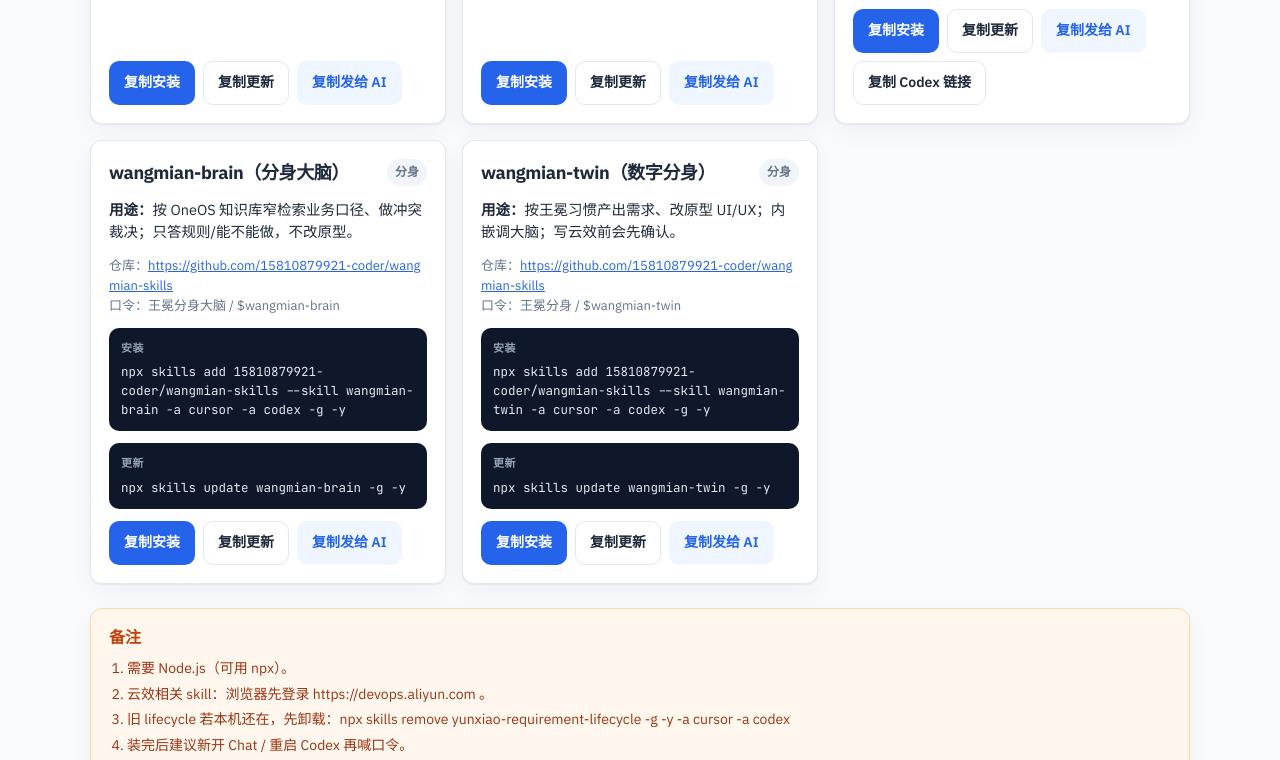
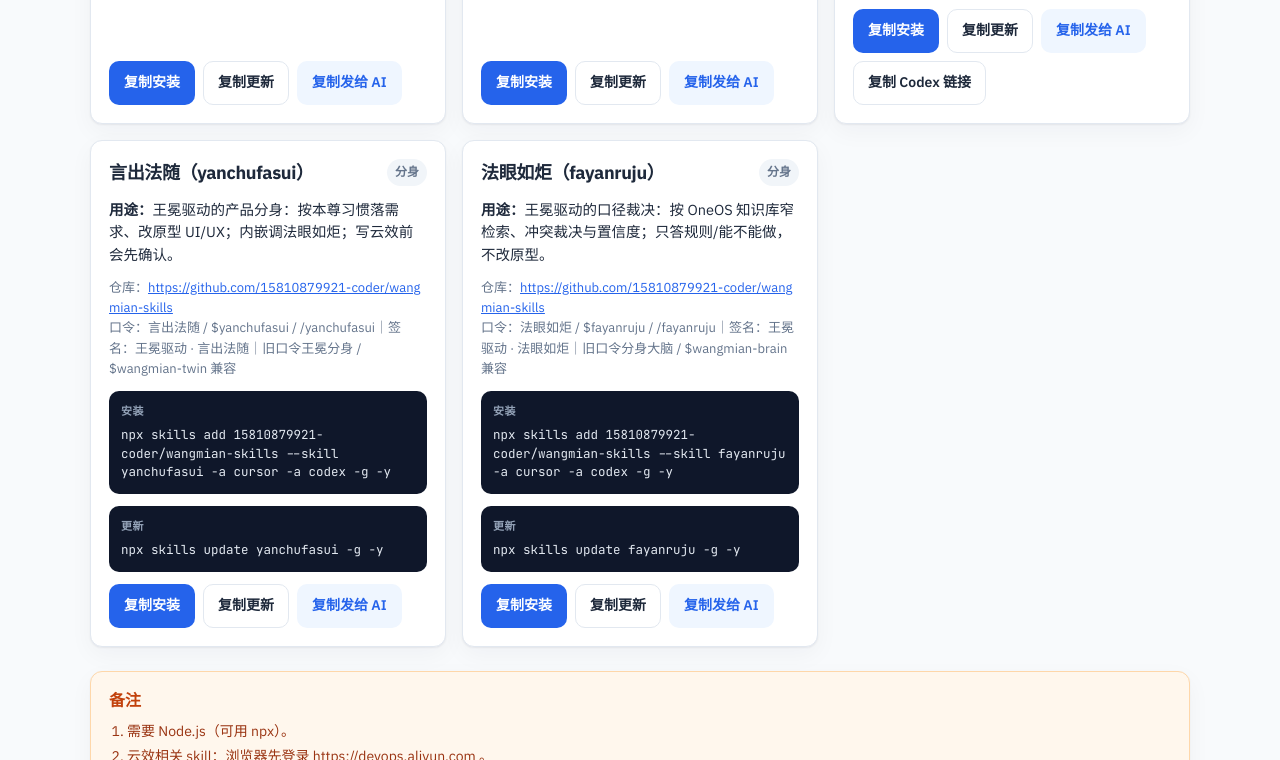
Before and after one commit to 15810879921-coder/oneos-pm-skills, a plain HTML site: page docs/index.html in a window 1280 px wide. Shown: the part 1805-2565 px from the top of the page. Drawn offline with Linux system fonts and the light colour scheme.

Commit message:
docs(hub): update twin/brain cards to 言出法随 + 法眼如炬
Reflect renamed skills, install/update commands, and 王冕驱动 signatures
on the Skill install center page.

Co-authored-by: Cursor <cursoragent@cursor.com>

```diff
--- a/docs/index.html
+++ b/docs/index.html
@@ -348,8 +348,8 @@ npx skills add 15810879921-coder/oneos-pm-skills --skill oneos-autoprd -a cursor
     </section>
 
     <section class="batch" data-batch>
-      <h2>王冕分身双 skill</h2>
-      <p>推荐用官方脚本一次装齐 brain + twin；也可分别安装。</p>
+      <h2>王冕驱动双 skill</h2>
+      <p>言出法随 + 法眼如炬；推荐官方脚本一次装齐（含旧名兼容 stub）；也可分别安装。</p>
       <div class="batch-actions">
         <button type="button" class="btn btn-primary" data-copy="twin-install">复制一键安装脚本</button>
         <button type="button" class="btn btn-secondary" data-copy="twin-update">复制一键更新</button>
@@ -384,10 +384,13 @@ npx skills add 15810879921-coder/oneos-pm-skills --skill oneos-autoprd -a cursor
 
 装完后确认口令可用：记录需求 / AutoRDO / oneos-autoprd。
 使用云效前请先登录 https://devops.aliyun.com 。</pre>
-      <pre id="twin-update" hidden>npx skills update wangmian-brain wangmian-twin -g -y</pre>
-      <pre id="twin-ai" hidden>请执行分身双 skill 一键安装：
+      <pre id="twin-update" hidden>npx skills update yanchufasui fayanruju -g -y</pre>
+      <pre id="twin-ai" hidden>请执行王冕驱动双 skill 一键安装：
 curl -fsSL https://raw.githubusercontent.com/15810879921-coder/wangmian-skills/main/install.sh | bash
-装完请新开 Chat。口令：王冕分身 / $wangmian-twin ；王冕分身大脑 / $wangmian-brain</pre>
+装完请新开 Chat。
+主唤名：言出法随 / $yanchufasui ；法眼如炬 / $fayanruju
+签名：王冕驱动 · 言出法随 / 王冕驱动 · 法眼如炬
+旧口令 wangmian-twin / wangmian-brain 仍兼容。</pre>
     </section>
   </div>
 
@@ -463,26 +466,26 @@ curl -fsSL https://raw.githubusercontent.com/15810879921-coder/wangmian-skills/m
         ai: "请帮我全局安装 YunxiaoQA 到 Cursor + Codex：\nnpx skills add 15810879921-coder/YunxiaoQA -a cursor -a codex -g -y\nmkdir -p ~/.codex/skills && ln -sfn ~/.agents/skills/yunxiaoqa ~/.codex/skills/yunxiaoqa\n装完后说「拉取测试任务」。使用前请登录 https://devops.aliyun.com 。"
       },
       {
-        id: "wangmian-brain",
-        name: "wangmian-brain（分身大脑）",
+        id: "yanchufasui",
+        name: "言出法随（yanchufasui）",
         role: "分身",
-        purpose: "按 OneOS 知识库窄检索业务口径、做冲突裁决；只答规则/能不能做，不改原型。",
+        purpose: "王冕驱动的产品分身：按本尊习惯落需求、改原型 UI/UX；内嵌调法眼如炬；写云效前会先确认。",
         repo: "https://github.com/15810879921-coder/wangmian-skills",
-        tips: "口令：王冕分身大脑 / $wangmian-brain",
-        install: "npx skills add 15810879921-coder/wangmian-skills --skill wangmian-brain -a cursor -a codex -g -y",
-        update: "npx skills update wangmian-brain -g -y",
-        ai: "请帮我全局安装 wangmian-brain 到 Cursor + Codex：\nnpx skills add 15810879921-coder/wangmian-skills --skill wangmian-brain -a cursor -a codex -g -y\n装完新开 Chat，口令：王冕分身大脑 / $wangmian-brain"
+        tips: "口令：言出法随 / $yanchufasui / /yanchufasui｜签名：王冕驱动 · 言出法随｜旧口令王冕分身 / $wangmian-twin 兼容",
+        install: "npx skills add 15810879921-coder/wangmian-skills --skill yanchufasui -a cursor -a codex -g -y",
+        update: "npx skills update yanchufasui -g -y",
+        ai: "请帮我全局安装言出法随（yanchufasui）到 Cursor + Codex：\nnpx skills add 15810879921-coder/wangmian-skills --skill yanchufasui -a cursor -a codex -g -y\n装完新开 Chat。口令：言出法随 / $yanchufasui。签名：王冕驱动 · 言出法随。"
       },
       {
-        id: "wangmian-twin",
-        name: "wangmian-twin（数字分身）",
+        id: "fayanruju",
+        name: "法眼如炬（fayanruju）",
         role: "分身",
-        purpose: "按王冕习惯产出需求、改原型 UI/UX；内嵌调大脑；写云效前会先确认。",
+        purpose: "王冕驱动的口径裁决：按 OneOS 知识库窄检索、冲突裁决与置信度；只答规则/能不能做，不改原型。",
         repo: "https://github.com/15810879921-coder/wangmian-skills",
-        tips: "口令：王冕分身 / $wangmian-twin",
-        install: "npx skills add 15810879921-coder/wangmian-skills --skill wangmian-twin -a cursor -a codex -g -y",
-        update: "npx skills update wangmian-twin -g -y",
-        ai: "请帮我全局安装 wangmian-twin 到 Cursor + Codex：\nnpx skills add 15810879921-coder/wangmian-skills --skill wangmian-twin -a cursor -a codex -g -y\n装完新开 Chat，口令：王冕分身 / $wangmian-twin"
+        tips: "口令：法眼如炬 / $fayanruju / /fayanruju｜签名：王冕驱动 · 法眼如炬｜旧口令分身大脑 / $wangmian-brain 兼容",
+        install: "npx skills add 15810879921-coder/wangmian-skills --skill fayanruju -a cursor -a codex -g -y",
+        update: "npx skills update fayanruju -g -y",
+        ai: "请帮我全局安装法眼如炬（fayanruju）到 Cursor + Codex：\nnpx skills add 15810879921-coder/wangmian-skills --skill fayanruju -a cursor -a codex -g -y\n装完新开 Chat。口令：法眼如炬 / $fayanruju。签名：王冕驱动 · 法眼如炬。"
       }
     ];
 
```
